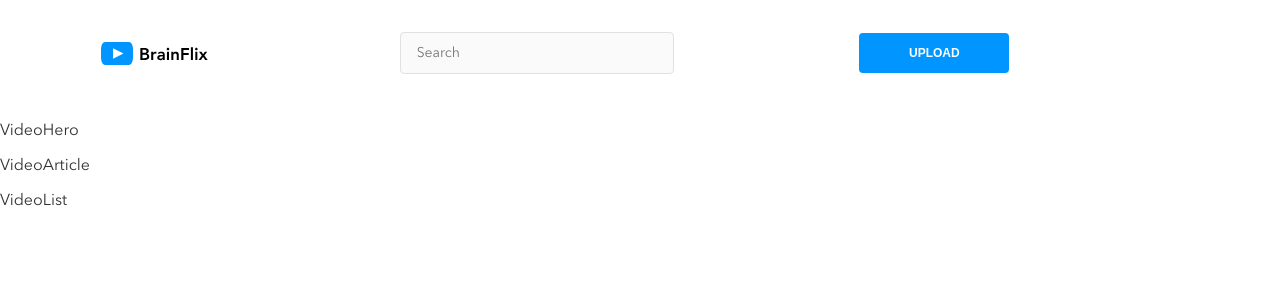
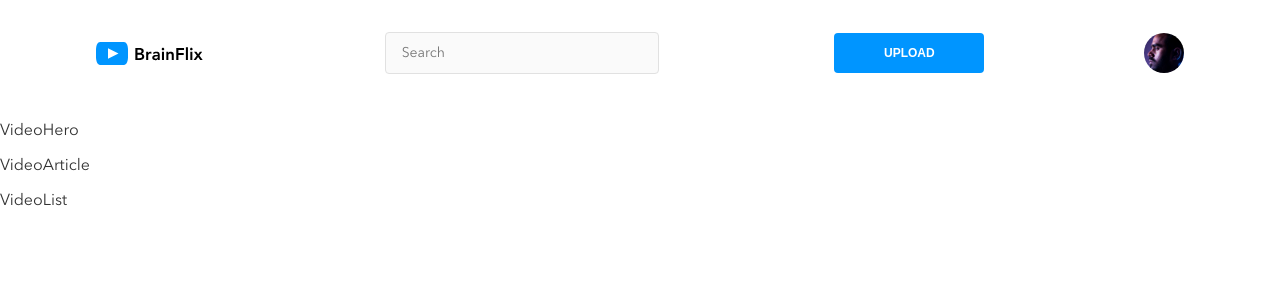
Before and after one commit to GurpreetD13/brainflix, a React (Create React App) app: page / in a window 1280 px wide. Shown: the top 300 px of the page. Built offline with nearby package versions, Linux system fonts and the light colour scheme.

Commit message:
Styeld avatar and completed first draft of Nav

```diff
--- a/src/App.scss
+++ b/src/App.scss
@@ -75,3 +75,17 @@ input, textarea {
 textarea {
     resize: none;
 }
+
+.avatar {
+    background-color: $color-secondary-mercury;
+    background-size: cover;
+    background-position: center;
+    border-radius: 50%;
+    width: 36px;
+    height: 36px;
+
+    @include tablet {
+        width: 40px;
+        height: 40px;
+    }
+}
--- a/src/components/Nav/Nav.js
+++ b/src/components/Nav/Nav.js
@@ -3,14 +3,14 @@ import logo from '../../assets/logos/BrainFlix-logo.svg';
 
 const Nav = () => {
     return (
-
         <nav className='nav'>
-            <img className='nav__logo' src={logo} alt="brainflix logo" />
+            <img className='nav__logo' src={logo} alt="BrainFlix logo" />
             <form>
                 <input className='nav__search' type="text" placeholder='Search' />
+                {/* <div className='nav__avatar avatar nav__avatar--mobile'></div> */}
             </form>
             <button>UPLOAD</button>
-            <div className='nav__avatar'></div>
+            <div className='nav__avatar avatar nav__avatar--tablet'></div>
         </nav>
     );
 };
--- a/src/components/Nav/Nav.scss
+++ b/src/components/Nav/Nav.scss
@@ -21,4 +21,20 @@
     &__search {
         margin: 16px;
     }
+
+    &__avatar {
+        background-image: url('../../assets/images/Mohan-muruge.jpg');
+
+        // &--mobile {
+        //     @include tablet {
+        //         display: none;
+        //     }
+        // }
+        // &--tablet {
+        //     display: none;
+        //     @include tablet {
+        //         display: flex;
+        //     }
+        // }
+    }
 }
```
